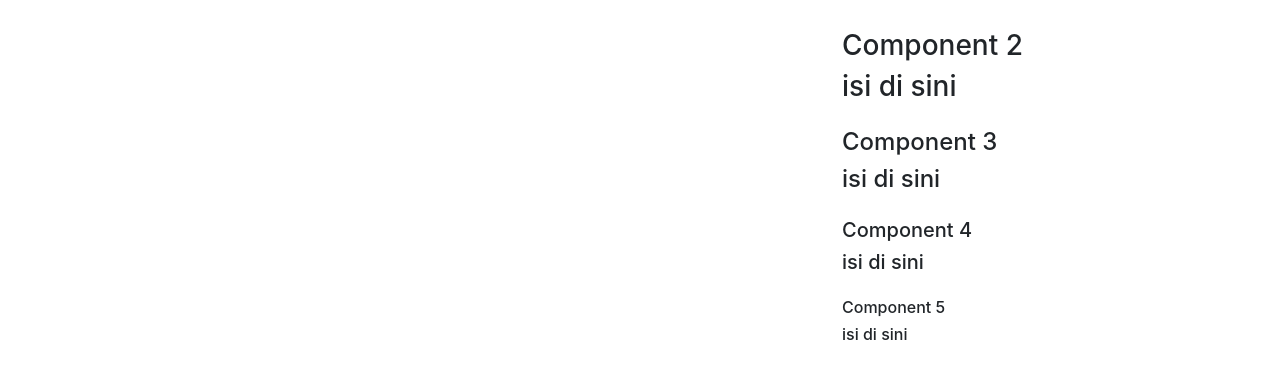
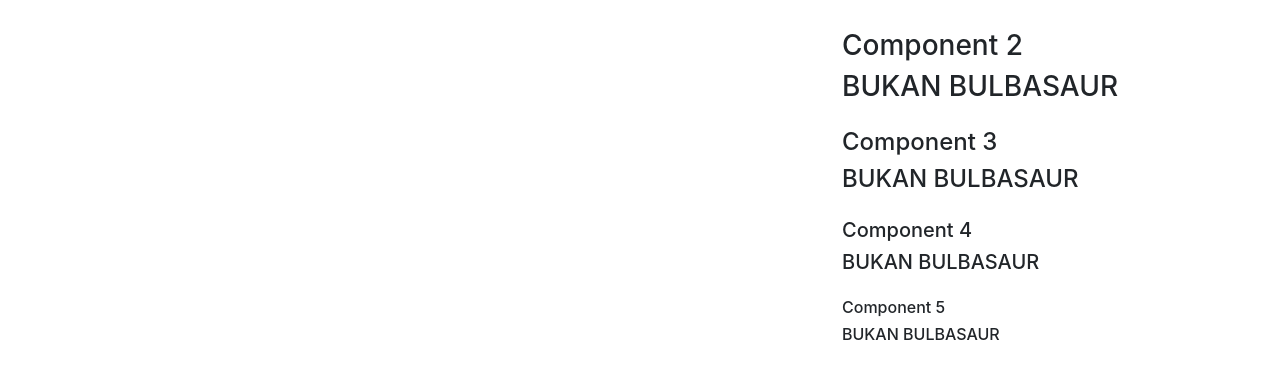
Before and after one commit to kobars/kelas-beta-latihan-props, a React (Create React App) app: page / in a window 1280 px wide. Shown: the part 224-602 px from the top of the page. Built offline with nearby package versions, Linux system fonts and the light colour scheme; no server answers.

Commit message:
belajar useContext

```diff
--- a/src/components/Comp2.js
+++ b/src/components/Comp2.js
@@ -1,10 +1,13 @@
+import { useContext } from "react";
+import { PokemonContext } from "../App";
 import Comp3 from "./Comp3";
 
 const Comp2 = ({ pkmnName }) => {
+  const { states } = useContext(PokemonContext);
   return (
     <div className="mt-4">
       <h3>Component 2</h3>
-      <h3>isi di sini</h3>
+      <h3>{states.pokemonName}</h3>
       <Comp3 />
     </div>
   );
--- a/src/components/Comp3.js
+++ b/src/components/Comp3.js
@@ -1,10 +1,13 @@
+import { useContext } from "react";
+import { PokemonContext } from "../App";
 import Comp4 from "./Comp4";
 
 const Comp3 = ({ pokName }) => {
+  const { states } = useContext(PokemonContext);
   return (
     <div className="mt-4">
       <h4>Component 3</h4>
-      <h4>isi di sini</h4>
+      <h4>{states.pokemonName}</h4>
       <Comp4 />
     </div>
   );
--- a/src/components/Comp4.js
+++ b/src/components/Comp4.js
@@ -1,10 +1,13 @@
+import { useContext } from "react";
+import { PokemonContext } from "../App";
 import Comp5 from "./Comp5";
 
 const Comp4 = ({ name }) => {
+  const { states } = useContext(PokemonContext);
   return (
     <div className="mt-4">
       <h5>Component 4</h5>
-      <h5>isi di sini</h5>
+      <h5>{states.pokemonName}</h5>
       <Comp5 />
     </div>
   );
--- a/src/components/Comp5.js
+++ b/src/components/Comp5.js
@@ -1,8 +1,12 @@
+import { useContext } from "react";
+import { PokemonContext } from "../App";
+
 const Comp5 = ({ pkn }) => {
+  const { states } = useContext(PokemonContext);
   return (
     <div className="mt-4">
       <h6>Component 5</h6>
-      <h6>isi di sini</h6>
+      <h6>{states.pokemonName}</h6>
     </div>
   );
 };
```
